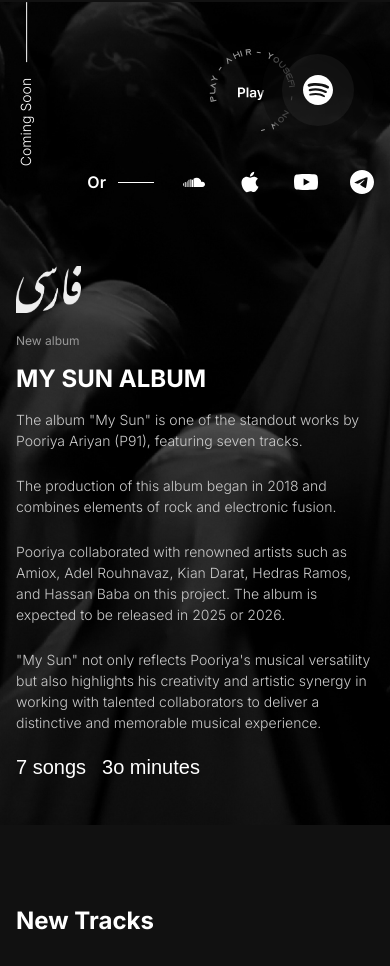
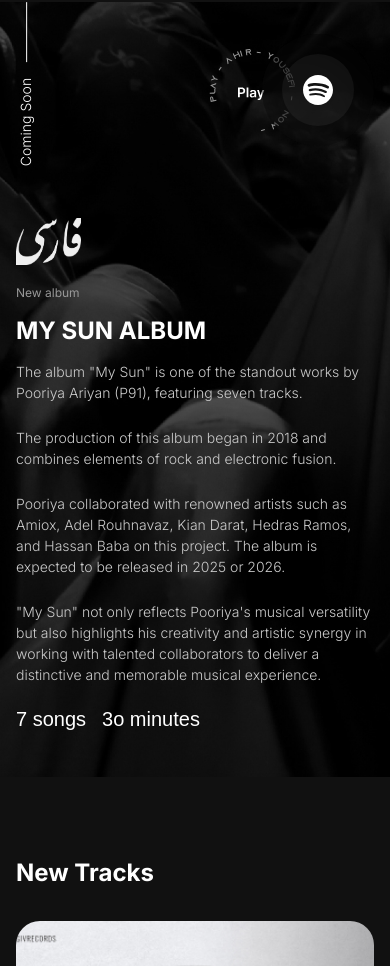
Before and after one commit to MiladDevarts/ahir-yousefi, a Next.js app: page / in a window 390 px wide. Shown: the part 1840-2806 px from the top of the page. Built offline with nearby package versions, Linux system fonts and the light colour scheme; a web font is replaced by a local one.

Commit message:
fix: hdie social medias in album section

```diff
--- a/components/Sections/Album/index.tsx
+++ b/components/Sections/Album/index.tsx
@@ -106,7 +106,7 @@ const Album = () => {
                   </div>
                 </Link>
 
-                <div className="flex gap-7 mt-6">
+                <div className="hidden lg:flex gap-7 mt-6">
                   <div className="flex gap-3 items-center">
                     <p className="text-white text-base font-semibold">Or</p>
                     <div className="h-px w-9 bg-white"></div>
```
